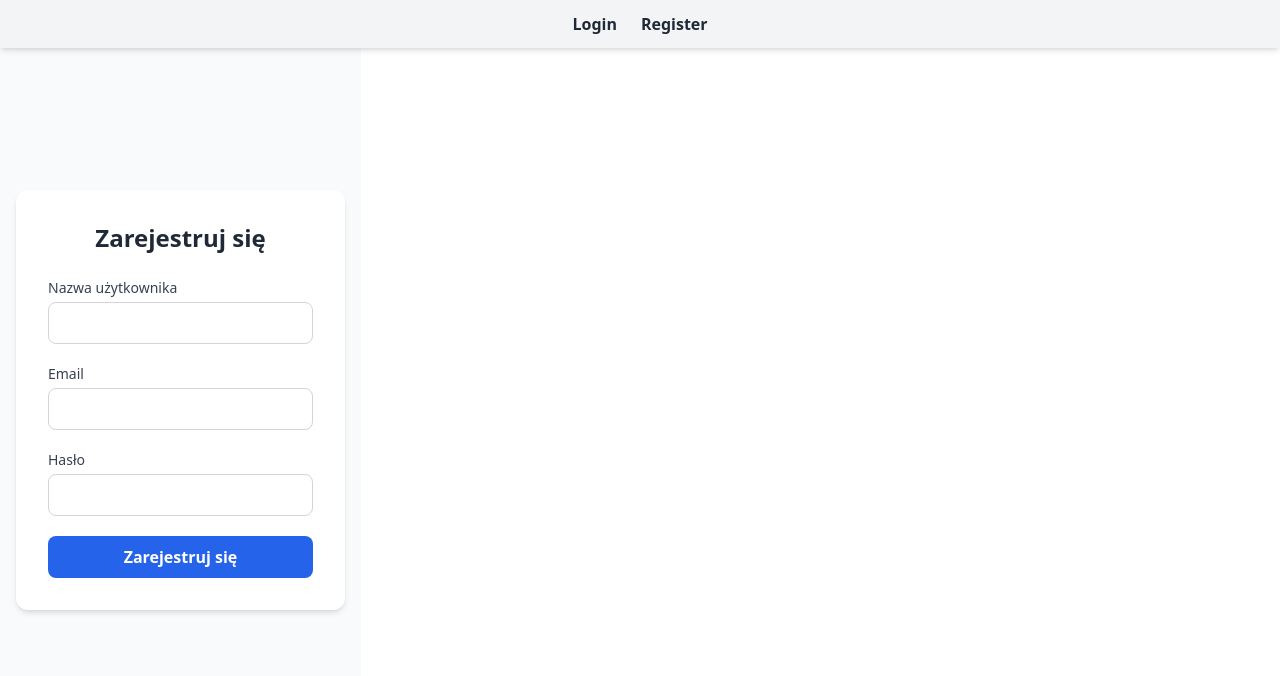
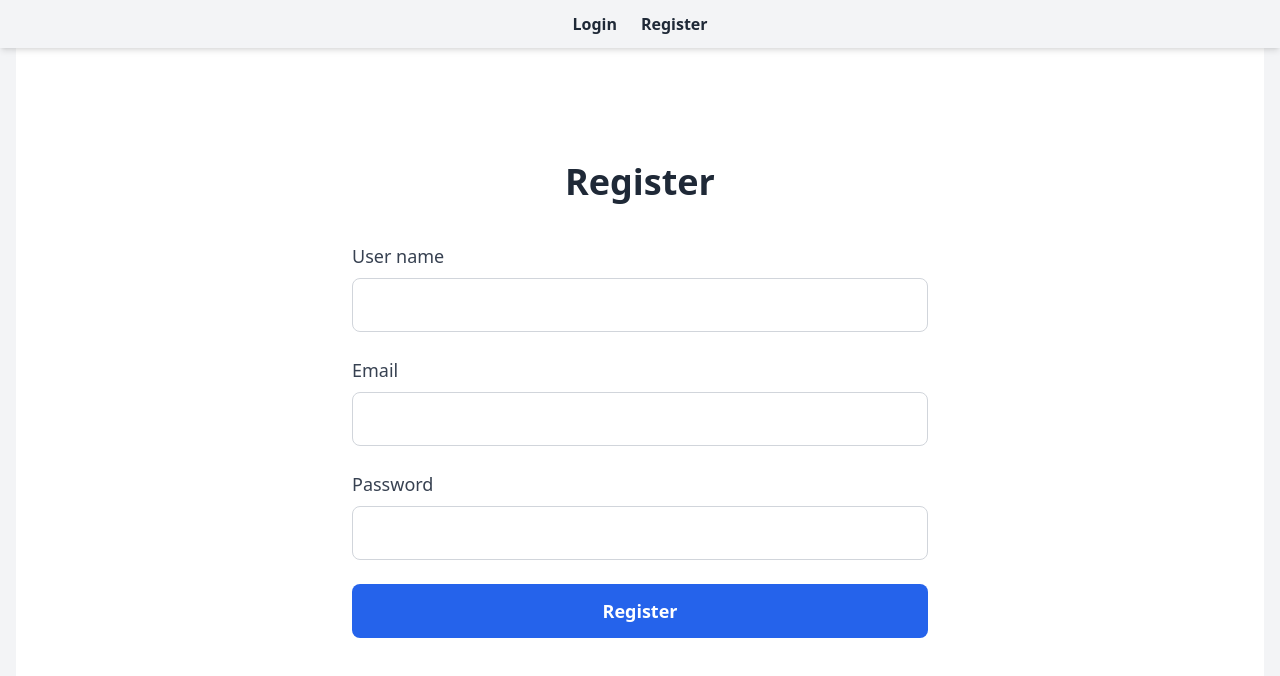
Before and after one commit to MateuszRychel/learning-app, a React (Vite) app in the folder frontend/learning-app/: page /register in a window 1280 px wide. Shown: the top 676 px of the page. Built offline with nearby package versions, Linux system fonts and the light colour scheme.

Commit message:
Added style to forms on login and register pages

```diff
--- a/frontend/learning-app/src/pages/Login.jsx
+++ b/frontend/learning-app/src/pages/Login.jsx
@@ -46,46 +46,46 @@ function Login() {
   };
 
   return (
-    <div className="min-h-screen flex items-center justify-center bg-gray-50 px-4">
-      <div className="w-full max-w-md bg-white p-8 rounded-xl shadow-md">
-        <h1 className="text-2xl font-bold text-center mb-6 text-gray-800">Zaloguj się</h1>
+    <div className="w-screen h-screen flex items-center justify-center bg-gray-100 px-4">
+      <div className="w-full h-full max-w-none bg-white p-12 rounded-none shadow-none flex flex-col justify-center">
+        <h1 className="text-4xl font-bold text-center mb-10 text-gray-800">Login</h1>
 
         {error && (
-          <div className="mb-4 text-red-600 text-sm text-center font-medium">
+          <div className="mb-6 text-red-600 text-base text-center font-medium">
             {error}
           </div>
         )}
 
-        <form onSubmit={handleSubmit} className="space-y-5">
+        <form onSubmit={handleSubmit} className="space-y-6 w-full max-w-xl mx-auto">
           <div>
-            <label className="block text-sm font-medium text-gray-700 mb-1">Email</label>
+            <label className="block text-lg font-medium text-gray-700 mb-2">Email</label>
             <input
               type="email"
               name="email"
               value={formData.email}
               onChange={handleChange}
               required
-              className="w-full px-4 py-2 border border-gray-300 rounded-lg focus:outline-none focus:ring-2 focus:ring-blue-500"
+              className="w-full px-5 py-3 border border-gray-300 rounded-lg text-lg focus:outline-none focus:ring-2 focus:ring-blue-500"
             />
           </div>
 
           <div>
-            <label className="block text-sm font-medium text-gray-700 mb-1">Hasło</label>
+            <label className="block text-lg font-medium text-gray-700 mb-2">Password</label>
             <input
               type="password"
               name="password"
               value={formData.password}
               onChange={handleChange}
               required
-              className="w-full px-4 py-2 border border-gray-300 rounded-lg focus:outline-none focus:ring-2 focus:ring-blue-500"
+              className="w-full px-5 py-3 border border-gray-300 rounded-lg text-lg focus:outline-none focus:ring-2 focus:ring-blue-500"
             />
           </div>
 
           <button
             type="submit"
-            className="w-full bg-blue-600 hover:bg-blue-700 text-white font-semibold py-2 rounded-lg transition duration-200"
+            className="w-full bg-blue-600 hover:bg-blue-700 text-white font-semibold py-3 rounded-lg text-lg transition duration-200"
           >
-            Zaloguj się
+            Login
           </button>
         </form>
       </div>
--- a/frontend/learning-app/src/pages/Register.jsx
+++ b/frontend/learning-app/src/pages/Register.jsx
@@ -45,58 +45,58 @@ function Register() {
   };
 
   return (
-    <div className="min-h-screen flex items-center justify-center bg-gray-50 px-4">
-      <div className="w-full max-w-md bg-white p-8 rounded-xl shadow-md">
-        <h1 className="text-2xl font-bold text-center mb-6 text-gray-800">Zarejestruj się</h1>
+    <div className="w-screen h-screen flex items-center justify-center bg-gray-100 px-4">
+      <div className="w-full h-full max-w-none bg-white p-12 flex flex-col justify-center">
+        <h1 className="text-4xl font-bold text-center mb-10 text-gray-800">Register</h1>
 
         {error && (
-          <div className="mb-4 text-red-600 text-sm text-center font-medium">
+          <div className="mb-6 text-red-600 text-base text-center font-medium">
             {error}
           </div>
         )}
 
-        <form onSubmit={handleSubmit} className="space-y-5">
+        <form onSubmit={handleSubmit} className="space-y-6 w-full max-w-xl mx-auto">
           <div>
-            <label className="block text-sm font-medium text-gray-700 mb-1">Nazwa użytkownika</label>
+            <label className="block text-lg font-medium text-gray-700 mb-2">User name</label>
             <input
               type="text"
               name="user_name"
               value={formData.user_name}
               onChange={handleChange}
               required
-              className="w-full px-4 py-2 border border-gray-300 rounded-lg focus:outline-none focus:ring-2 focus:ring-blue-500"
+              className="w-full px-5 py-3 border border-gray-300 rounded-lg text-lg focus:outline-none focus:ring-2 focus:ring-blue-500"
             />
           </div>
 
           <div>
-            <label className="block text-sm font-medium text-gray-700 mb-1">Email</label>
+            <label className="block text-lg font-medium text-gray-700 mb-2">Email</label>
             <input
               type="email"
               name="email"
               value={formData.email}
               onChange={handleChange}
               required
-              className="w-full px-4 py-2 border border-gray-300 rounded-lg focus:outline-none focus:ring-2 focus:ring-blue-500"
+              className="w-full px-5 py-3 border border-gray-300 rounded-lg text-lg focus:outline-none focus:ring-2 focus:ring-blue-500"
             />
           </div>
 
           <div>
-            <label className="block text-sm font-medium text-gray-700 mb-1">Hasło</label>
+            <label className="block text-lg font-medium text-gray-700 mb-2">Password</label>
             <input
               type="password"
               name="password"
               value={formData.password}
               onChange={handleChange}
               required
-              className="w-full px-4 py-2 border border-gray-300 rounded-lg focus:outline-none focus:ring-2 focus:ring-blue-500"
+              className="w-full px-5 py-3 border border-gray-300 rounded-lg text-lg focus:outline-none focus:ring-2 focus:ring-blue-500"
             />
           </div>
 
           <button
             type="submit"
-            className="w-full bg-blue-600 hover:bg-blue-700 text-white font-semibold py-2 rounded-lg transition duration-200"
+            className="w-full bg-blue-600 hover:bg-blue-700 text-white font-semibold py-3 rounded-lg text-lg transition duration-200"
           >
-            Zarejestruj się
+            Register
           </button>
         </form>
       </div>
```
